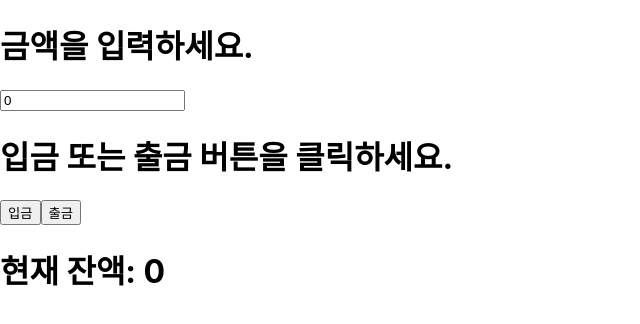
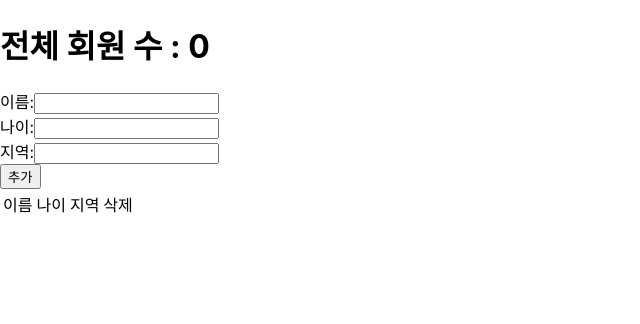
Before and after one commit to SUMIN-SUI/React, a React (Create React App) app: page / in a window 1280 px wide. Shown: the top 324 px of the page, without its empty margins (0-640 px from the left). Built offline with nearby package versions, Linux system fonts and the light colour scheme.

Commit message:
no message

```diff
--- a/package.json
+++ b/package.json
@@ -3,12 +3,14 @@
   "version": "0.1.0",
   "private": true,
   "dependencies": {
+    "@reduxjs/toolkit": "^2.2.2",
     "@testing-library/jest-dom": "^5.17.0",
     "@testing-library/react": "^13.4.0",
     "@testing-library/user-event": "^13.5.0",
     "node-sass": "^9.0.0",
     "react": "^18.2.0",
     "react-dom": "^18.2.0",
+    "react-redux": "^9.1.0",
     "react-scripts": "5.0.1",
     "styled-components": "^6.1.8",
     "web-vitals": "^2.1.4"
--- a/src/index.js
+++ b/src/index.js
@@ -27,7 +27,15 @@ import reportWebVitals from "./reportWebVitals";
 // import App_context from "./context/App_context";
 // import App_useReducer from "./useReducer/App_useReducer";
 // import App_prac_context from "./practice_context/App_prac_context";
-import App_prac_useReducer from "./practice_useReducer/App_prac_useReducer";
+// import App_prac_useReducer from "./practice_useReducer/App_prac_useReducer";
+
+// Redux ⇩
+import { Provider } from "react-redux";
+// import store from "./redux/store";
+// import App_redux from "./redux/App_redux";
+
+import store from "./redux_prac/store";
+import App_prac_redux from "./redux_prac/App_prac_redux";
 
 const root = ReactDOM.createRoot(document.getElementById("root"));
 root.render(
@@ -55,11 +63,16 @@ root.render(
     {/* <App_context /> */}
     {/* <App_useReducer /> */}
     {/* <App_prac_context /> */}
-    <App_prac_useReducer />
+    {/* <App_prac_useReducer /> */}
+
+    {/* Redux ⇩ */}
+    {/* <Provider store={store}>
+      <App_redux />
+    </Provider> */}
+    <Provider store={store}>
+      <App_prac_redux />
+    </Provider>
   </>
 );
 
-// If you want to start measuring performance in your app, pass a function
-// to log results (for example: reportWebVitals(console.log))
-// or send to an analytics endpoint. Learn more: https://bit.ly/CRA-vitals
 reportWebVitals();
--- /dev/null
+++ b/src/redux/App_redux.js
@@ -0,0 +1,12 @@
+import React from "react";
+import Counter from "./Counter";
+
+const App_redux = () => {
+  return (
+    <div>
+      <Counter />
+    </div>
+  );
+};
+
+export default App_redux;
--- /dev/null
+++ b/src/redux/store.js
@@ -0,0 +1,12 @@
+import { configureStore, combineReducers } from "@reduxjs/toolkit";
+import counterSlice from "./counterSlice";
+
+const rootReducer = combineReducers({
+  counter: counterSlice,
+});
+
+const store = configureStore({
+  reducer: rootReducer,
+});
+
+export default store;
--- /dev/null
+++ b/src/redux_prac/App_prac_redux.js
@@ -0,0 +1,14 @@
+import React from "react";
+import User from "./User";
+import UserList from "./UserList";
+
+const App_prac_redux = () => {
+  return (
+    <div>
+      <User />
+      <UserList />
+    </div>
+  );
+};
+
+export default App_prac_redux;
--- /dev/null
+++ b/src/redux_prac/User.jsx
@@ -0,0 +1,42 @@
+import React, { useState } from "react";
+import { useDispatch, useSelector } from "react-redux";
+import { addMember } from "./userSlice";
+import UserList from "./UserList";
+
+const User = () => {
+  const [user, setUser] = useState({ name: "", age: "", address: "" });
+
+  const userInfo = useSelector((state) => state.user);
+  const dispatch = useDispatch();
+
+  const changeHandler = (e) => {
+    setUser((prevState) => ({
+      ...prevState,
+      [e.target.name]: e.target.value,
+    }));
+  };
+
+  const addUser = (e) => {
+    e.preventDefault();
+    dispatch(addMember(user));
+  };
+  return (
+    <div>
+      <h1>전체 회원 수 : {userInfo.count} </h1>
+      <form onSubmit={addUser}>
+        이름:
+        <input type="text" name="name" onChange={changeHandler} />
+        <br />
+        나이:
+        <input type="number" name="age" onChange={changeHandler} />
+        <br />
+        지역:
+        <input type="text" name="address" onChange={changeHandler} />
+        <br />
+        <button type="submit">추가</button>
+      </form>
+    </div>
+  );
+};
+
+export default User;
--- /dev/null
+++ b/src/redux_prac/UserList.jsx
@@ -0,0 +1,39 @@
+import React from "react";
+import { useDispatch, useSelector } from "react-redux";
+import { deleteMember } from "./userSlice";
+
+const UserList = () => {
+  const userList = useSelector((state) => state.user.member);
+  const dispatch = useDispatch();
+
+  return (
+    <div>
+      <table>
+        <thead>
+          <tr>
+            <td>이름</td>
+            <td>나이</td>
+            <td>지역</td>
+            <td>삭제</td>
+          </tr>
+        </thead>
+        <tbody>
+          {userList.map((user, idx) => (
+            <tr key={idx}>
+              <td>{user.name}</td>
+              <td>{user.age}</td>
+              <td>{user.address}</td>
+              <td>
+                <button onClick={() => dispatch(deleteMember(user.name))}>
+                  ❌
+                </button>
+              </td>
+            </tr>
+          ))}
+        </tbody>
+      </table>
+    </div>
+  );
+};
+
+export default UserList;
--- /dev/null
+++ b/src/redux_prac/store.js
@@ -0,0 +1,12 @@
+import { configureStore, combineReducers } from "@reduxjs/toolkit";
+import userSlice from "./userSlice";
+
+const rootReducer = combineReducers({
+  user: userSlice,
+});
+
+const store = configureStore({
+  reducer: rootReducer,
+});
+
+export default store;
--- /dev/null
+++ b/src/redux_prac/userSlice.js
@@ -0,0 +1,30 @@
+import { createSlice } from "@reduxjs/toolkit";
+
+const initialState = {
+  count: 0,
+  member: [],
+};
+
+const userSlice = createSlice({
+  name: "USER",
+  initialState,
+  reducers: {
+    addMember: (state, action) => {
+      return {
+        count: state.count + 1,
+        member: [...state.member, action.payload], // [기존데이터, {name, age, address}]
+      };
+    },
+  },
+
+  deleteMember: (state, action) => {
+    return {
+      count: state.count - 1,
+      member: state.member.filter((user) => user.name !== action.payload),
+    };
+  },
+});
+
+export const { addMember, deleteMember } = userSlice.actions;
+
+export default userSlice.reducer;
```
Also changed, not shown: src/redux/Counter.jsx (added, +22 -0 lines), src/redux/counterSlice.js (added, +24 -0 lines), 1 other file (tests, documents, lock files or other folders).
